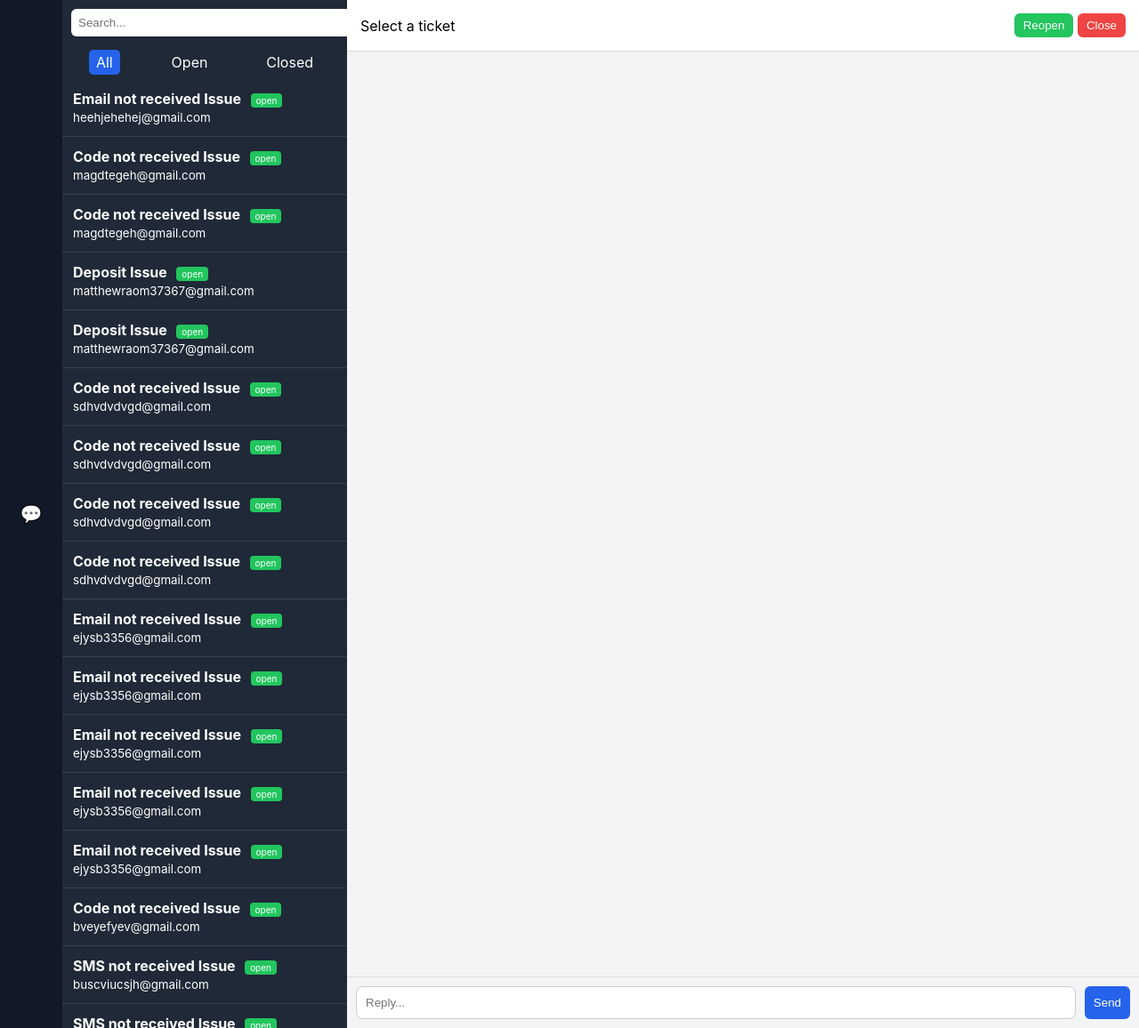
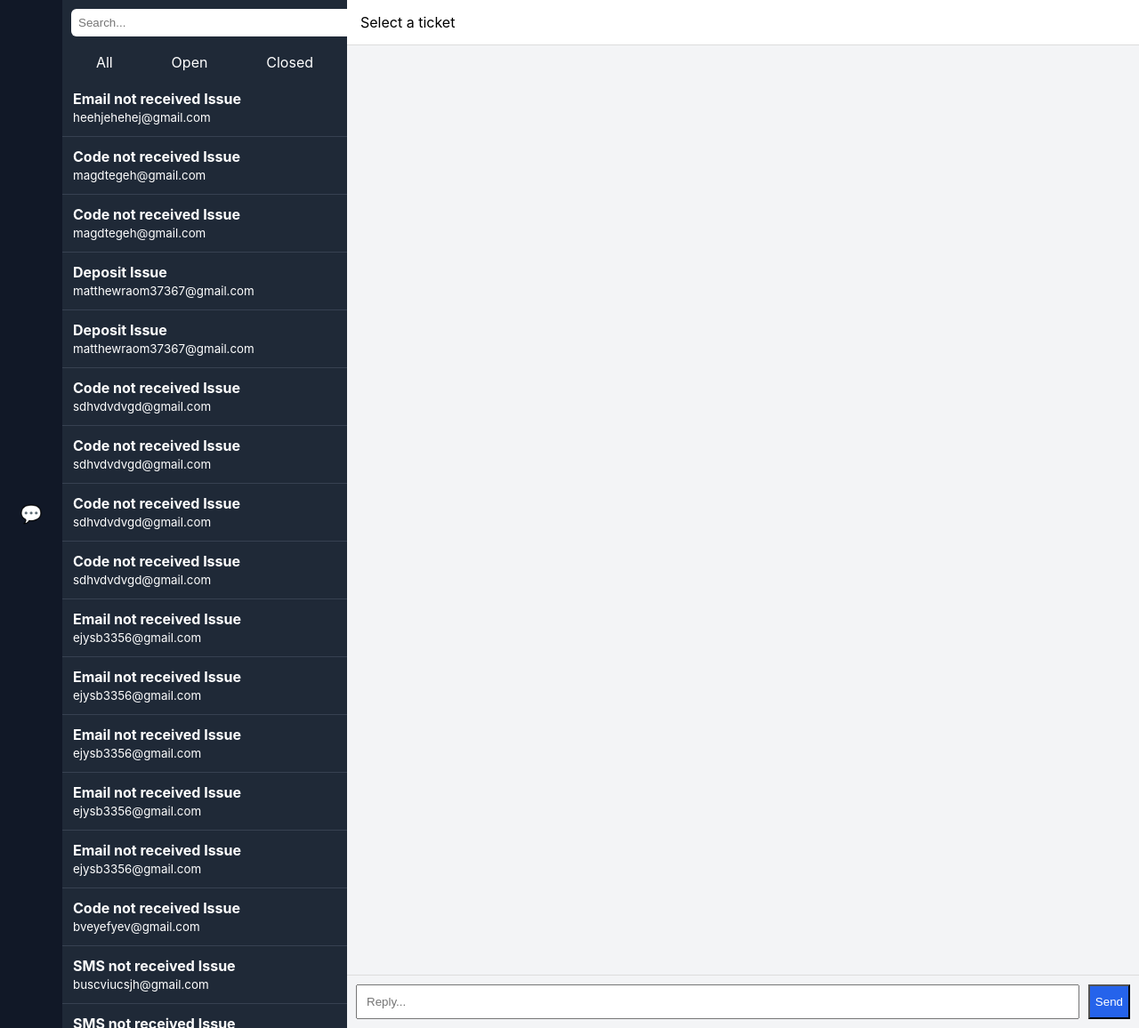
Before and after one commit to malancurry-glitch/support-chat-app, a Flask app: page /admin in a window 1280 px wide. Shown: the whole page at 89% size. Run offline with Flask 3, Linux system fonts and the light colour scheme; data comes from the database, SQL or seed files in the repository; both versions use the stored data as it was after the commit; some libraries are stand-ins or nearby versions.

Commit message:
fix admin panel + telegram + frontend

```diff
--- a/app.py
+++ b/app.py
@@ -475,6 +475,47 @@ def upload_file(ticket_id):
 
 
 
+@app.route('/close/<ticket_id>')
+def close_ticket(ticket_id):
+    conn = get_db()
+    c = conn.cursor()
+
+    c.execute("UPDATE tickets SET status='closed' WHERE id=?", (ticket_id,))
+    conn.commit()
+    conn.close()
+
+    return "ok"
+
+
+@app.route('/open/<ticket_id>')
+def open_ticket(ticket_id):
+    conn = get_db()
+    c = conn.cursor()
+
+    c.execute("UPDATE tickets SET status='open' WHERE id=?", (ticket_id,))
+    conn.commit()
+    conn.close()
+
+    return "ok"
+
+
+
+
+@app.route('/api/history/<ticket_id>')
+def history(ticket_id):
+    conn = get_db()
+    c = conn.cursor()
+
+    c.execute("SELECT sender, message, timestamp FROM messages WHERE ticket_id=?", (ticket_id,))
+    data = [
+        {"sender": r[0], "message": r[1], "time": r[2]}
+        for r in c.fetchall()
+    ]
+
+    conn.close()
+    return jsonify(data)
+
+
 @app.route('/admin')
 def admin_dashboard():
     conn = get_db()
--- a/templates/admin.html
+++ b/templates/admin.html
@@ -60,16 +60,6 @@ body {
 .ticket:hover { background:#374151; }
 .active-ticket { background:#2563eb; }
 
-.status-badge {
-    font-size:10px;
-    padding:2px 6px;
-    border-radius:4px;
-    margin-left:6px;
-}
-
-.open-badge { background:#22c55e; }
-.closed-badge { background:#ef4444; }
-
 /* MAIN */
 .main {
     flex:1;
@@ -83,26 +73,12 @@ body {
     border-bottom:1px solid #ddd;
     display:flex;
     justify-content:space-between;
-    align-items:center;
 }
 
-button {
-    padding:6px 10px;
-    border:none;
-    border-radius:6px;
-    cursor:pointer;
-}
-
-.close { background:#ef4444; color:white; }
-.open { background:#22c55e; color:white; }
-
-/* Messages */
 .messages {
     flex:1;
     padding:20px;
     overflow-y:auto;
-    display:flex;
-    flex-direction:column;
 }
 
 .bubble {
@@ -112,7 +88,7 @@ button {
     border-radius:10px;
 }
 
-.user { background:#e0f2fe; align-self:flex-start; }
+.user { background:#e0f2fe; }
 .admin { background:#dcfce7; align-self:flex-end; }
 
 .time {
@@ -129,31 +105,12 @@ button {
 input {
     flex:1;
     padding:10px;
-    border-radius:8px;
-    border:1px solid #ccc;
 }
 
 .send {
     margin-left:10px;
     background:#2563eb;
     color:white;
-}
-
-/* MODAL */
-.modal {
-    position:fixed;
-    top:0;
-    left:0;
-    width:100%;
-    height:100%;
-    background:rgba(0,0,0,0.8);
-    display:none;
-    justify-content:center;
-    align-items:center;
-}
-
-.modal img, .modal video {
-    max-width:80%;
 }
 </style>
 </head>
@@ -163,103 +120,158 @@ input {
 <div class="nav">💬</div>
 
 <div class="sidebar">
+
 <div class="search">
     <input id="search" placeholder="Search..." oninput="filterTickets()">
 </div>
 
 <div class="filters">
-    <div class="filter active-filter" onclick="setFilter('all')">All</div>
+    <div class="filter" onclick="setFilter('all')">All</div>
     <div class="filter" onclick="setFilter('open')">Open</div>
     <div class="filter" onclick="setFilter('closed')">Closed</div>
 </div>
 
 <div id="ticketList" class="ticket-list">
 {% for t in tickets %}
-<div class="ticket" data-id="{{t[0]}}" data-status="{{t[4]}}" onclick="loadTicket('{{t[0]}}', this)">
-    <b>{{t[2]}}</b>
-    <span class="status-badge {{ 'open-badge' if t[4]=='open' else 'closed-badge' }}">
-        {{t[4]}}
-    </span>
-    <br>
+<div class="ticket" data-id="{{t[0]}}" data-status="{{t[4]}}">
+    <b>{{t[2]}}</b><br>
     <small>{{t[1]}}</small>
 </div>
 {% endfor %}
 </div>
+
 </div>
 
 <div class="main">
+
 <div class="header">
     <div id="ticketTitle">Select a ticket</div>
-    <div>
-        <button class="open" onclick="openTicket()">Reopen</button>
-        <button class="close" onclick="closeTicket()">Close</button>
-    </div>
 </div>
 
 <div id="messages" class="messages"></div>
 
 <div class="input-box">
-    <input id="message" placeholder="Reply..." onkeypress="handleKey(event)">
+    <input id="messageInput" placeholder="Reply..." onkeypress="handleKey(event)">
     <button class="send" onclick="sendReply()">Send</button>
 </div>
+
 </div>
 
-<div id="modal" class="modal" onclick="closeModal()"></div>
+<script>
 
-<script>
-var socket = io();
+// SAFE SOCKET
+let socket;
+try {
+    socket = io();
+} catch(e){
+    console.log("Socket failed:", e);
+}
+
 let currentTicket = null;
 
+const messagesEl = document.getElementById("messages");
+const titleEl = document.getElementById("ticketTitle");
+const inputEl = document.getElementById("messageInput");
+
+// 🔥 FIX: attach click AFTER render
+document.querySelectorAll(".ticket").forEach(el=>{
+    el.addEventListener("click", ()=>{
+        loadTicket(el.dataset.id, el);
+    });
+});
+
+// LOAD TICKET
 function loadTicket(id, el){
     currentTicket = id;
+
     document.querySelectorAll(".ticket").forEach(t=>t.classList.remove("active-ticket"));
     el.classList.add("active-ticket");
 
     fetch(`/api/history/${id}`)
-    .then(res=>res.json())
+    .then(res=>{
+        if(!res.ok){
+            throw new Error("API failed");
+        }
+        return res.json();
+    })
     .then(data=>{
-        messages.innerHTML="";
-        ticketTitle.innerText="Ticket: "+id;
+        messagesEl.innerHTML="";
+        titleEl.innerText="Ticket: "+id;
+
+        if(!Array.isArray(data)){
+            console.error("Bad data", data);
+            return;
+        }
 
         data.forEach(m=>addMessage(m.message,m.sender,m.time));
+    })
+    .catch(err=>{
+        console.error("LOAD ERROR:", err);
+        alert("Failed to load ticket (check backend)");
     });
 }
 
+// ADD MESSAGE
 function addMessage(msg,sender,time=""){
     let div=document.createElement("div");
     div.className="bubble "+sender;
     div.innerHTML=msg+"<div class='time'>"+time+"</div>";
-    messages.appendChild(div);
-    messages.scrollTop=messages.scrollHeight;
+    messagesEl.appendChild(div);
 }
 
+// SEND MESSAGE
 function sendReply(){
-    let msg=message.value;
-    if(!msg||!currentTicket)return;
+    let msg=inputEl.value.trim();
+    if(!msg || !currentTicket){
+        alert("Select ticket first");
+        return;
+    }
 
+    if(socket){
         socket.emit('send_message',{
             ticket_id:currentTicket,
             sender:'admin',
             message:msg
         });
+    }
 
     addMessage(msg,'admin');
-    message.value="";
+    inputEl.value="";
 }
 
-function closeTicket(){
-    fetch(`/close/${currentTicket}`).then(()=>alert("Closed"));
+// SEARCH
+function filterTickets(){
+    let q=document.getElementById("search").value.toLowerCase();
+
+    document.querySelectorAll(".ticket").forEach(t=>{
+        t.style.display = t.innerText.toLowerCase().includes(q) ? "block":"none";
+    });
 }
 
-function openTicket(){
-    fetch(`/open/${currentTicket}`).then(()=>alert("Reopened"));
+// FILTER
+function setFilter(status){
+    document.querySelectorAll(".ticket").forEach(t=>{
+        if(status==="all"){
+            t.style.display="block";
+        } else {
+            t.style.display = t.dataset.status===status ? "block":"none";
+        }
+    });
 }
 
+// REALTIME
+if(socket){
     socket.on('new_message',data=>{
         if(data.ticket_id===currentTicket){
             addMessage(data.message,data.sender,data.time);
         }
     });
+}
+
+// ENTER
+function handleKey(e){
+    if(e.key==="Enter") sendReply();
+}
 </script>
 
 </body>
--- a/templates/create_ticket.html
+++ b/templates/create_ticket.html
@@ -99,7 +99,7 @@ input, textarea, select {
 
 <!-- STEP 1 -->
 <div id="step1" class="step active">
-<h3>Contact Info</h3>
+<h3>Create Ticket</h3>
 
 <div class="input-group">
 <input id="email" placeholder="Email">
```
Also changed, not shown: database.db. Lines whose indentation alone changed are shown as unchanged.
